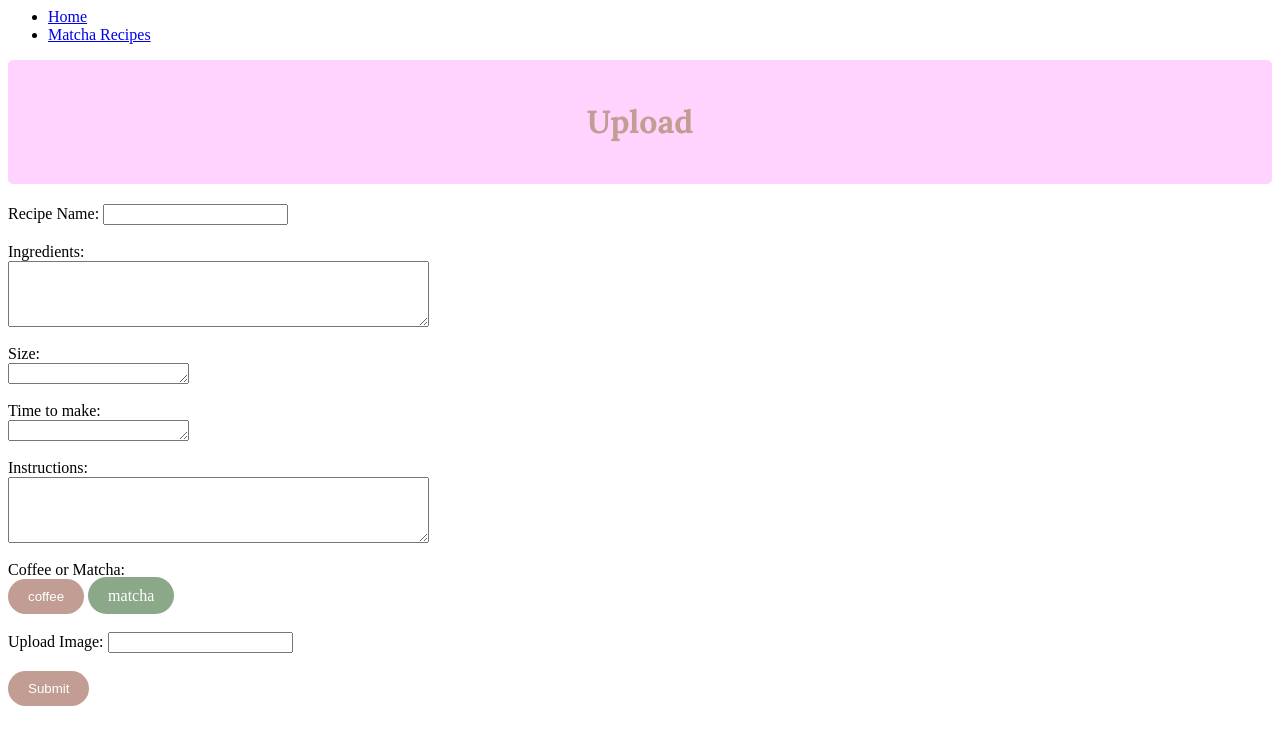
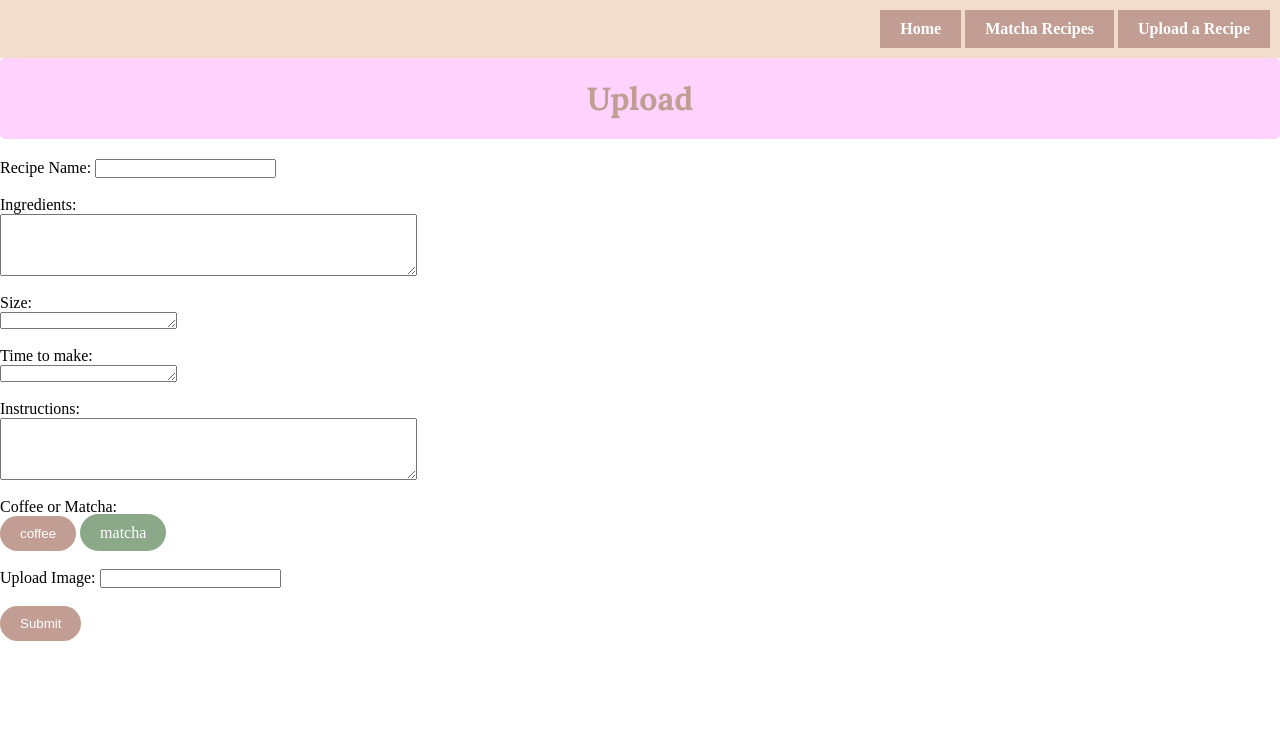
Before and after one commit to jessicaoyep/cafedrinks, a plain HTML site: page upload.html in a window 1280 px wide. Drawn offline with Linux system fonts and the light colour scheme.

Commit message:
nav bar for every page

```diff
--- a/upload.html
+++ b/upload.html
@@ -8,14 +8,16 @@
     <meta name="viewport" content="width=device-width, initial-scale=1.0">
     <title>Matcha Recipes | Cafe Recipes</title>
     <link rel="stylesheet" href="upload.css">
+    <link rel="stylesheet" href="nav.css">
     <script src="upload.js"></script>
     <meta name="referrer" content="strict-origin-when-cross-origin" />
 
 </head>
 <nav>
     <ul>
-        <li><a href="index.html">Home</a></li>
-        <li><a href="matcha.html">Matcha Recipes</a></li>
+        <a href="index.html">Home</a>
+        <a href="matcha.html">Matcha Recipes</a>
+        <a href="upload.html">Upload a Recipe</a>
     </ul>
 </nav>
 <body>
```
Also changed, not shown: index.html (+1 -3 lines), matcha.html (+1 -0 lines).
